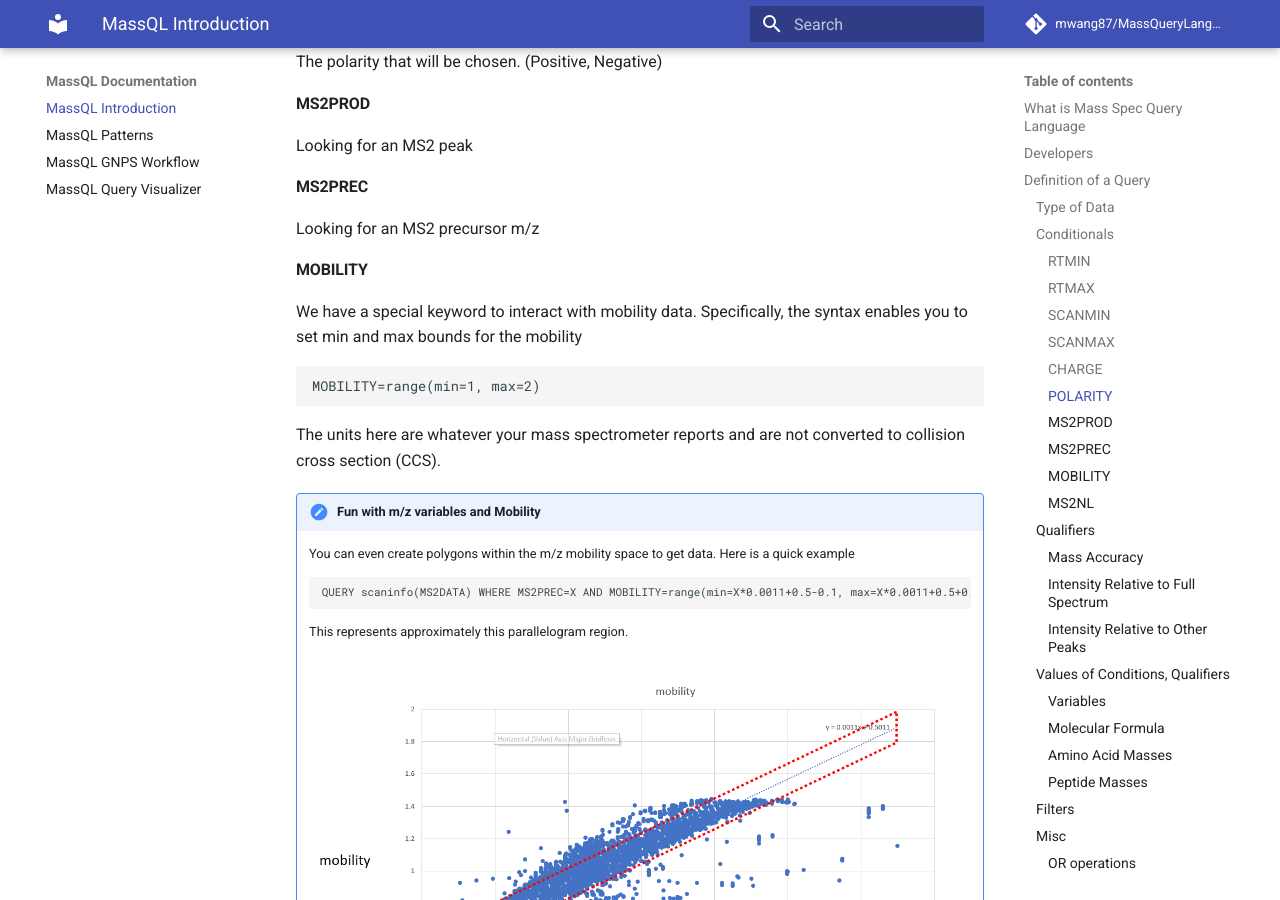
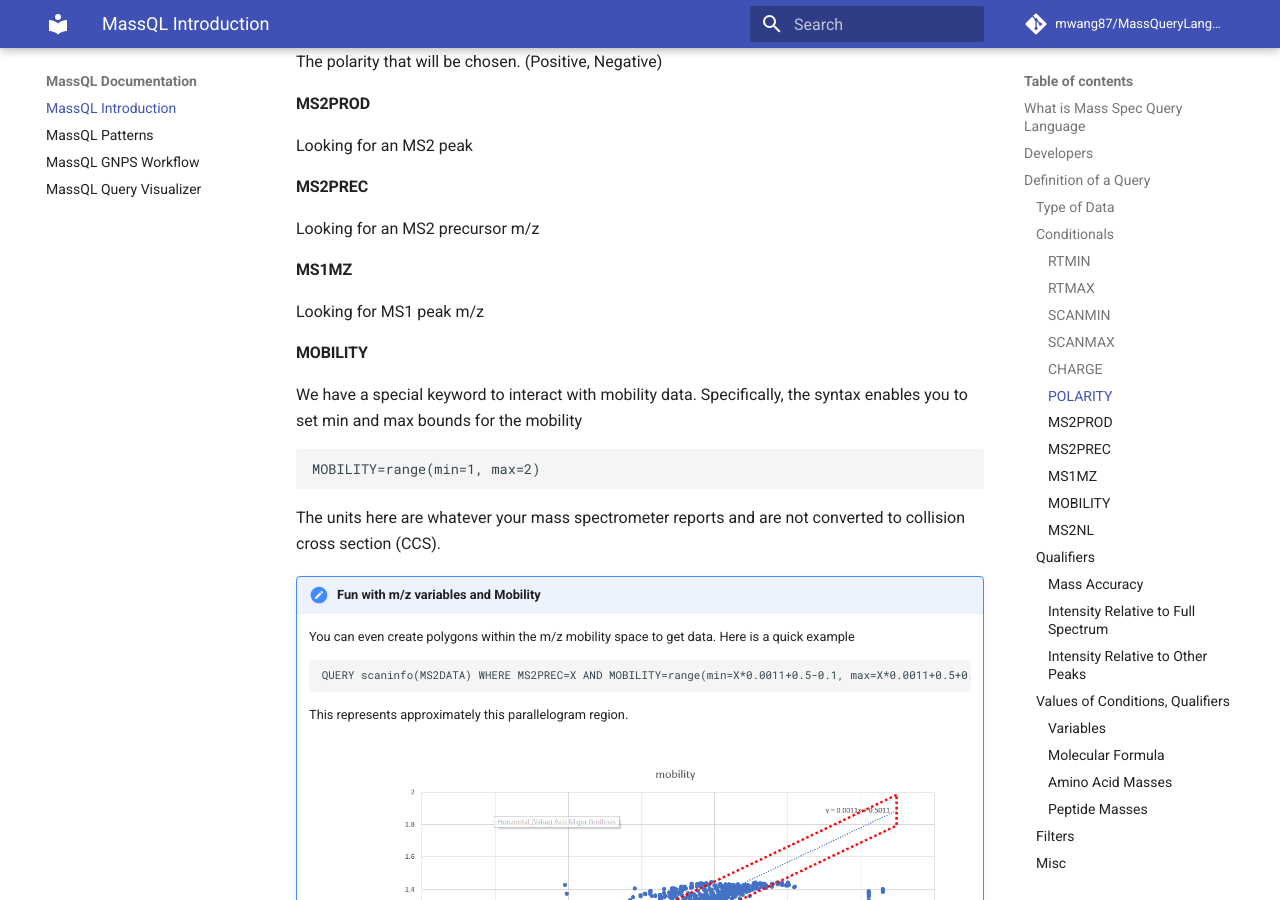
Before and after one commit to mwang87/MassQueryLanguage_Documentation, an MkDocs documentation site: the page built from docs/index.md, in a window 1280 px wide and 900 px high, scrolled down 2272 px. Built offline with MkDocs 1.6.1 and Material for MkDocs 9.7.7, drawn with Linux system fonts in a browser that asks for light colours; comment, search, counter and statistics services are not loaded.

Commit message:
ms1 entry

```diff
--- a/docs/index.md
+++ b/docs/index.md
@@ -94,6 +94,10 @@ Looking for an MS2 peak
 #### MS2PREC
 
 Looking for an MS2 precursor m/z
+
+#### MS1MZ
+
+Looking for MS1 peak m/z
 
 
 #### MOBILITY
```
